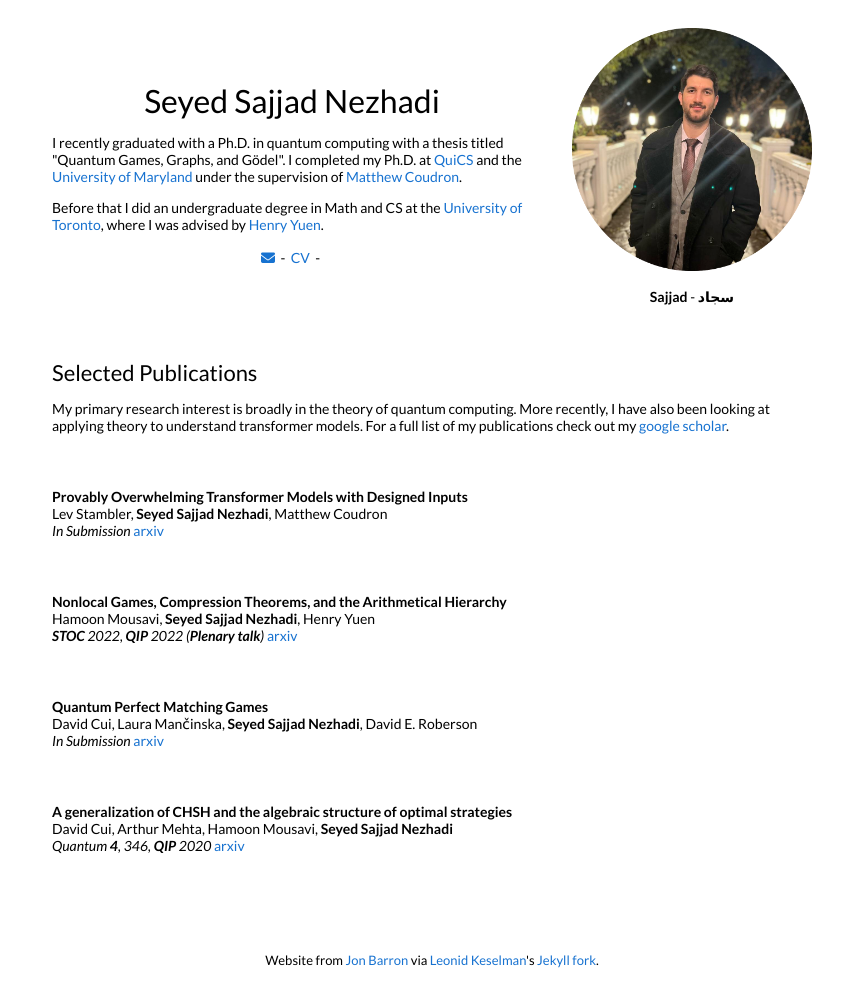
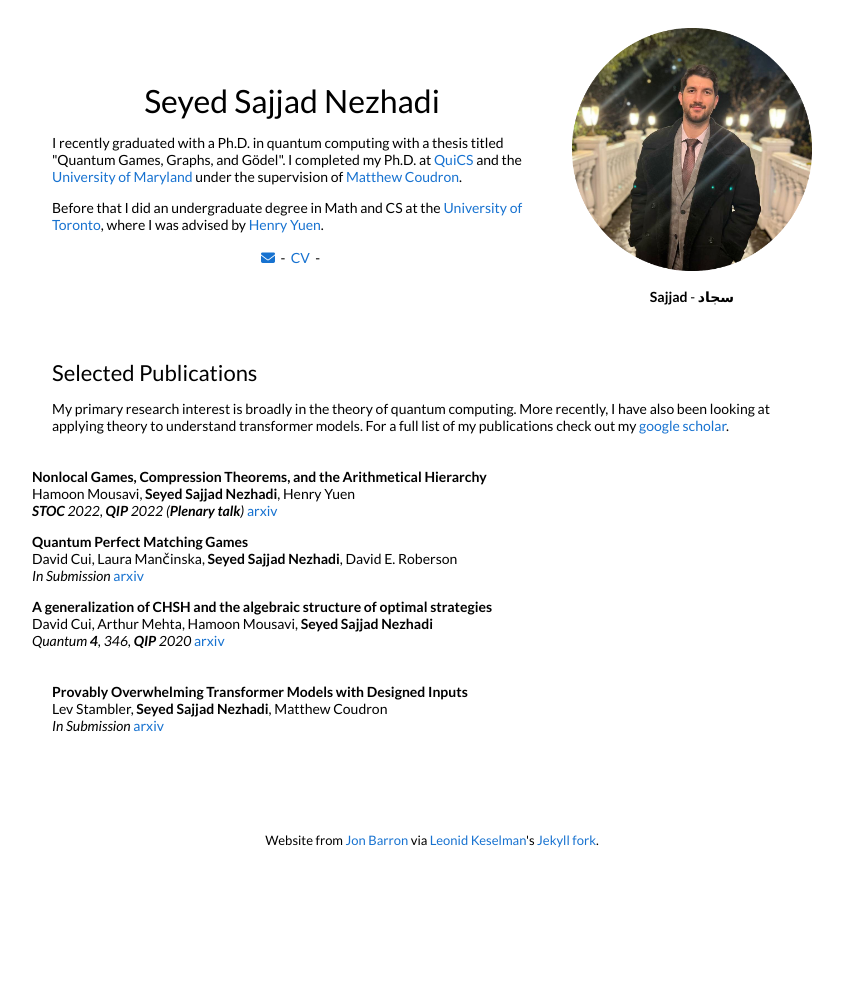
Before and after one commit to sajjad-nezhadi/sajjad-nezhadi.github.io, a Jekyll site: the page built from _posts/2025-02-02-AI.markdown, in a window 1280 px wide. Shown: the whole page, without its empty margins (208-1051 px from the left). Built offline with Jekyll 4.4.1, drawn with Linux system fonts in a browser that asks for light colours; nearby versions of some CDN libraries; a style sheet for code colours, icons or effects is not loaded; after the commit the page ends 900 px from its top, so only the background shows below that.

Commit message:
Add files via upload

```diff
--- a/_layouts/default.html
+++ b/_layouts/default.html
@@ -63,12 +63,11 @@
           </tr>
         </table>
         <table style="width:100%;border:0px;border-spacing:0px;border-collapse:separate;margin-right:auto;margin-left:auto;">
-
-          {% for post in site.posts %}
-          {% for cat in post.categories %}
-          {% if cat == 'research' %}
           <tr>
             <td style="padding:2.5%;width:100%;vertical-align:middle">
+              {% for post in site.posts %}
+              {% for cat in post.categories %}
+              {% if cat == 'research' %}
               <h3>{{post.title}}</h3>
               <br>
               {{post.authors}}
```
